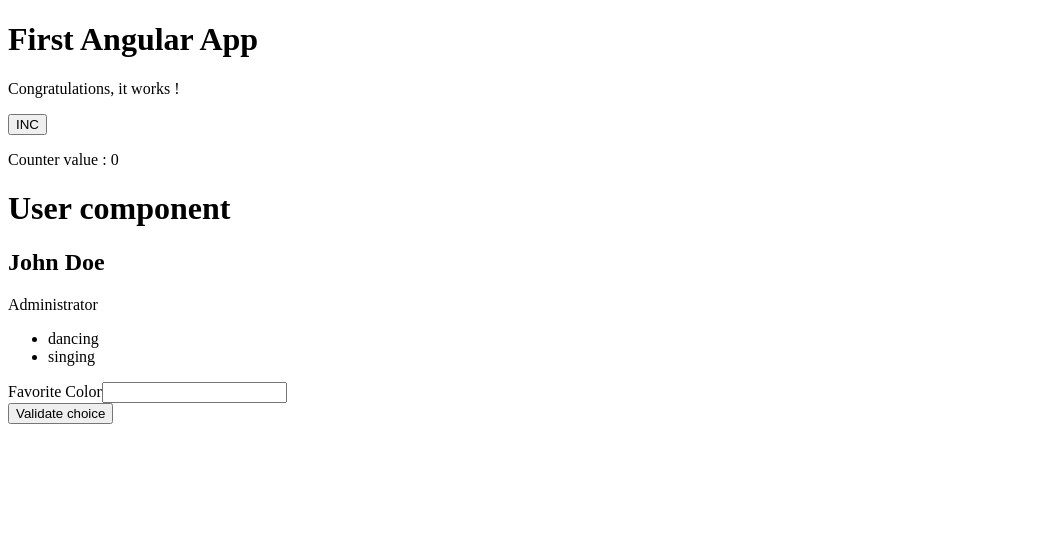
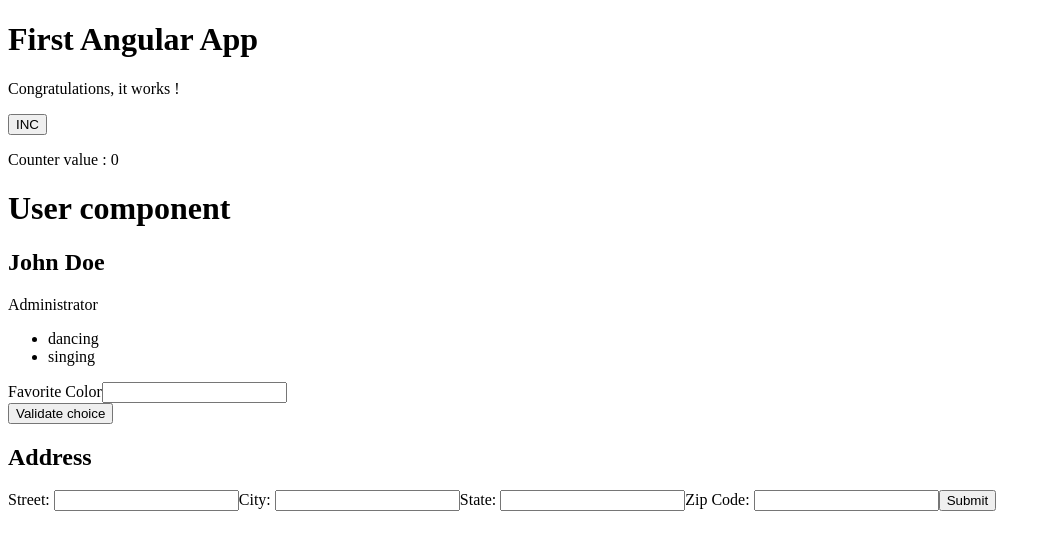
Before and after one commit to rgirodon/tse_angular, an Angular app: page / in a window 1280 px wide. Shown: the top 550 px of the page, without its empty margins (0-1051 px from the left). Built offline with nearby package versions, Linux system fonts and the light colour scheme.

Commit message:
Add reactive form

```diff
--- /dev/null
+++ b/src/app/address-form/address-form.component.html
@@ -0,0 +1,19 @@
+<form [formGroup]="addressForm" (ngSubmit)="onSubmit()">
+
+    <h2>Address</h2>
+
+    <label for="street">Street: </label>
+    <input id="street" type="text" formControlName="street">
+
+    <label for="city">City: </label>
+    <input id="city" type="text" formControlName="city">
+
+    <label for="state">State: </label>
+    <input id="state" type="text" formControlName="state">
+
+    <label for="zip">Zip Code: </label>
+    <input id="zip" type="text" formControlName="zip">
+
+    <button type="submit">Submit</button>
+
+</form>
--- /dev/null
+++ b/src/app/address-form/address-form.component.ts
@@ -0,0 +1,33 @@
+import { Component } from '@angular/core';
+import { FormControl, FormGroup, FormsModule, ReactiveFormsModule } from '@angular/forms';
+import { LoggerService } from '../logger.service';
+
+@Component({
+  selector: 'app-address-form',
+  standalone: true,
+  imports: [FormsModule, ReactiveFormsModule],
+  templateUrl: './address-form.component.html',
+  styleUrl: './address-form.component.css'
+})
+export class AddressFormComponent {
+
+  addressForm = new FormGroup({
+    street: new FormControl(''),
+    city: new FormControl(''),
+    state: new FormControl(''),
+    zip: new FormControl(''),
+  });
+
+  constructor(private logger: LoggerService) {}
+
+  onSubmit() {
+
+    this.logger.log(
+      `
+      ${this.addressForm.value.street}
+      - ${this.addressForm.value.city}
+      - ${this.addressForm.value.state}
+      - ${this.addressForm.value.zip}
+      `);
+  }
+}
--- a/src/app/app.component.html
+++ b/src/app/app.component.html
@@ -3,3 +3,4 @@
 <app-counter></app-counter>
 <app-user></app-user>
 <app-form></app-form>
+<app-address-form></app-address-form>
--- a/src/app/app.component.ts
+++ b/src/app/app.component.ts
@@ -3,11 +3,12 @@
 import { CounterComponent } from './counter/counter.component';
 import { UserComponent } from './user/user.component';
 import { FormComponent } from './form/form.component';
+import { AddressFormComponent } from './address-form/address-form.component';
 
 @Component({
   selector: 'app-root',
   standalone: true,
-  imports: [RouterOutlet, CounterComponent, UserComponent, FormComponent],
+  imports: [RouterOutlet, CounterComponent, UserComponent, FormComponent, AddressFormComponent],
   templateUrl: './app.component.html',
   styleUrl: './app.component.css'
 })
```
Also changed, not shown: src/app/address-form/address-form.component.css (added), 1 other file (tests, documents, lock files or other folders).
